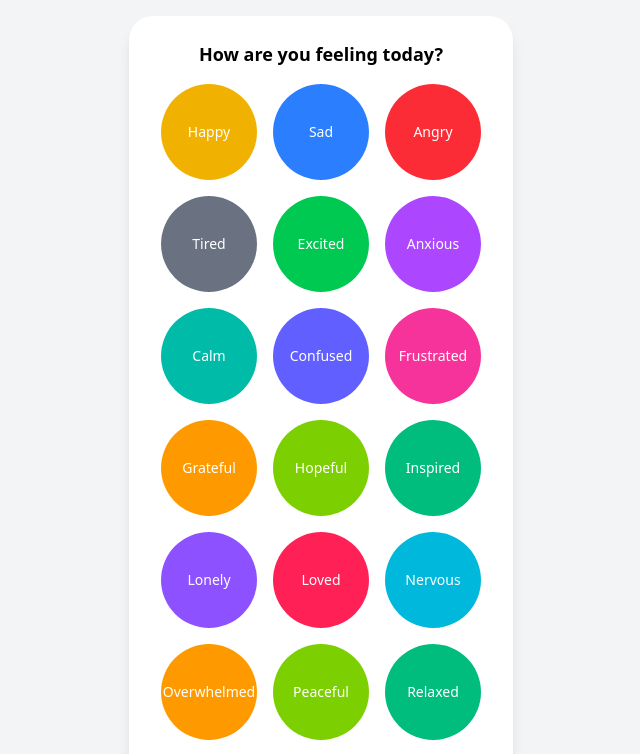
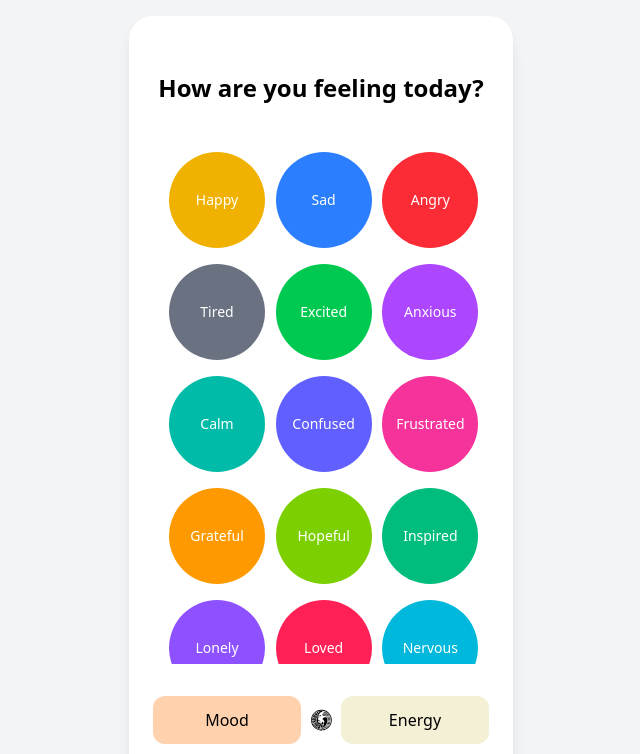
Before and after one commit to arvinsim/mood-tracker, a React (Vite) app: page /mood in a window 1280 px wide. Shown: the top 754 px of the page, without its empty margins (319-959 px from the left). Built offline with nearby package versions, Linux system fonts and the light colour scheme.

Commit message:
Refactor Mood component to use button elements and enhance click handling; update layout for improved spacing

```diff
--- a/src/components/Mood.tsx
+++ b/src/components/Mood.tsx
@@ -1,14 +1,22 @@
-interface MoodProps extends React.HTMLAttributes<HTMLDivElement> {
+import { useCallback } from "react";
+
+interface MoodProps extends React.HTMLAttributes<HTMLButtonElement> {
 	children?: React.ReactNode;
 }
 
 export const MoodItem: React.FC<MoodProps> = ({ children, color, ...rest }) => {
+	const onClickHandler = useCallback(() => {
+		console.info(`MoodItem clicked: ${color}`);
+	}, [color]);
+
 	return (
-		<div
+		<button
+			type="button"
 			className={`${color} rounded-full h-24 w-24 flex items-center justify-center text-white font-medium cursor-pointer transition-transform hover:scale-105 text-sm`}
 			{...rest}
+			onClick={onClickHandler}
 		>
 			{children}
-		</div>
+		</button>
 	);
 };
--- a/src/routes/__root.tsx
+++ b/src/routes/__root.tsx
@@ -9,7 +9,7 @@ export const Route = createRootRoute({
 					<Outlet />
 
 					{/* Mood and Energy Buttons */}
-					<div className="grid grid-cols-[1fr_auto_1fr] gap-2 items-center">
+					<div className="grid grid-cols-[1fr_auto_1fr] gap-2 items-center py-8">
 						<Link
 							to="/mood"
 							className="py-3 rounded-xl bg-primary-100 font-medium text-center"
--- a/src/routes/mood.tsx
+++ b/src/routes/mood.tsx
@@ -5,7 +5,6 @@ export const Route = createFileRoute("/mood")({
 	component: Mood,
 });
 
-function Mood() {
 const moods = [
 	{
 		id: 1,
@@ -119,15 +118,17 @@ function Mood() {
 	},
 ];
 
+function Mood() {
 	return (
 		<>
 			{/* Question */}
-			<div className="text-center text-lg font-semibold mb-4">
+			<div className="text-center text-2xl font-semibold mb-4 py-8">
 				How are you feeling today?
 			</div>
 
-			{/* Circle Area */}
-			<div className="flex items-center justify-center">
+			{/* Moods */}
+			<div className="flex items-center justify-center h-[64vh]">
+				<div className="overflow-y-auto max-h-full w-full px-4 pb-4">
 					<div className="grid grid-cols-3 gap-4">
 						{moods.map((mood) => (
 							<MoodItem key={mood.id} color={mood.color}>
@@ -136,6 +137,7 @@ function Mood() {
 						))}
 					</div>
 				</div>
+			</div>
 		</>
 	);
 }
```
Lines whose indentation alone changed are shown as unchanged.
